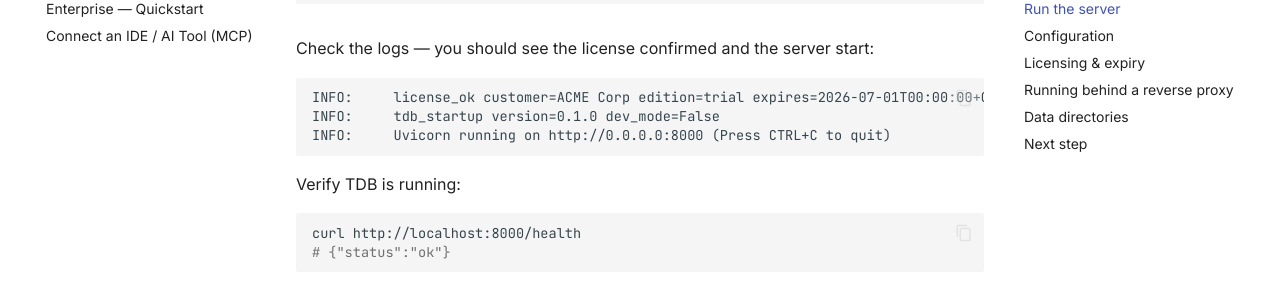
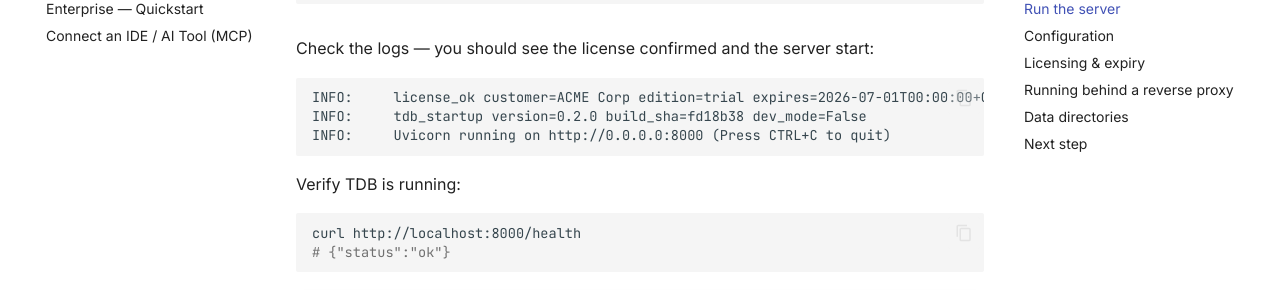
Before and after one commit to tdb-project/tdb-docs, an MkDocs documentation site: the page built from docs/getting-started/installation.md, in a window 1280 px wide and 900 px high, scrolled down 1609 px. Shown: the part 153-443 px from the top of the window. Built offline with MkDocs 1.6.1 and Material for MkDocs 9.7.7, drawn with Linux system fonts in a browser that asks for light colours.

Commit message:
docs: enterprise samples report 0.2.0, not 0.1.0
v0.2.0 shipped 2026-07-30 (tdb-enterprise#18) but three sample outputs
still showed 0.1.0: the startup banner in installation.md and the MCP
serverInfo block in quickstart.md and api/mcp.md. Same drift class as the
2026-06-04 serverInfo fix.

The startup sample also omitted build_sha, which the real line has carried
since before 0.1.0 — added, using the v0.2.0 build.

Co-Authored-By: Claude Opus 5 <noreply@anthropic.com>

````diff
--- a/docs/getting-started/installation.md
+++ b/docs/getting-started/installation.md
@@ -92,7 +92,7 @@ Check the logs — you should see the license confirmed and the server start:
 
 ```
 INFO:     license_ok customer=ACME Corp edition=trial expires=2026-07-01T00:00:00+00:00 days_left=30
-INFO:     tdb_startup version=0.1.0 dev_mode=False
+INFO:     tdb_startup version=0.2.0 build_sha=fd18b38 dev_mode=False
 INFO:     Uvicorn running on http://0.0.0.0:8000 (Press CTRL+C to quit)
 ```
 
````
Also changed, not shown: docs/api/mcp.md (+1 -1 lines), docs/getting-started/quickstart.md (+1 -1 lines).
